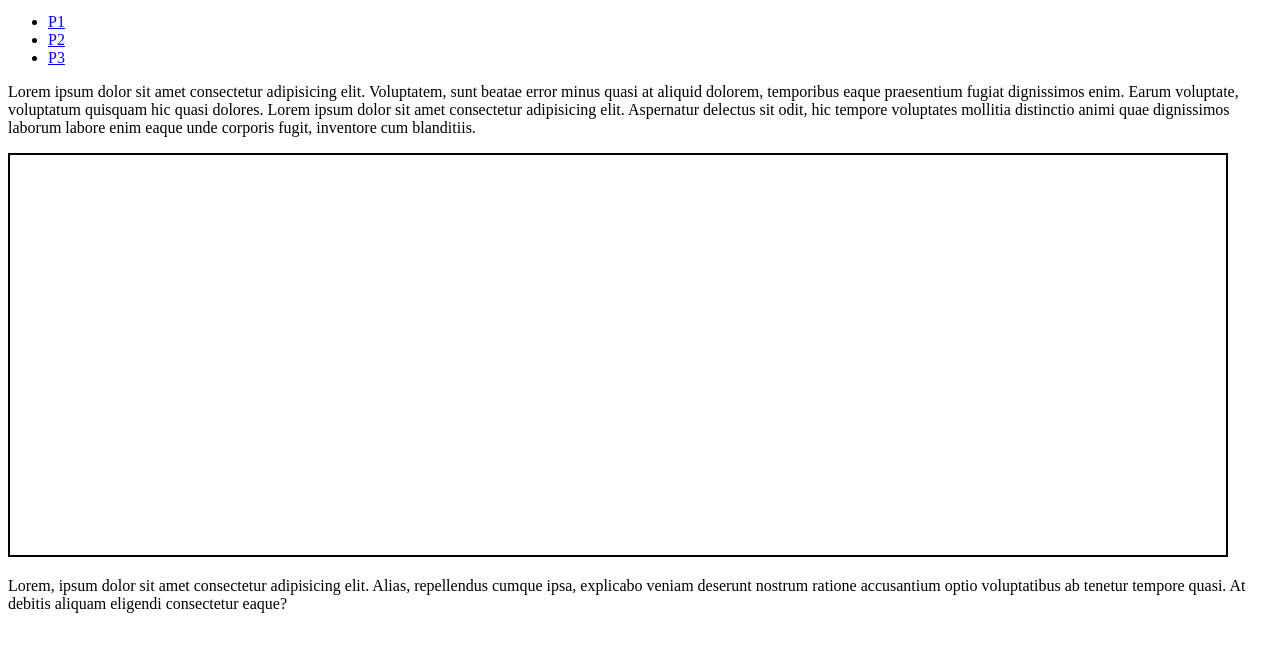
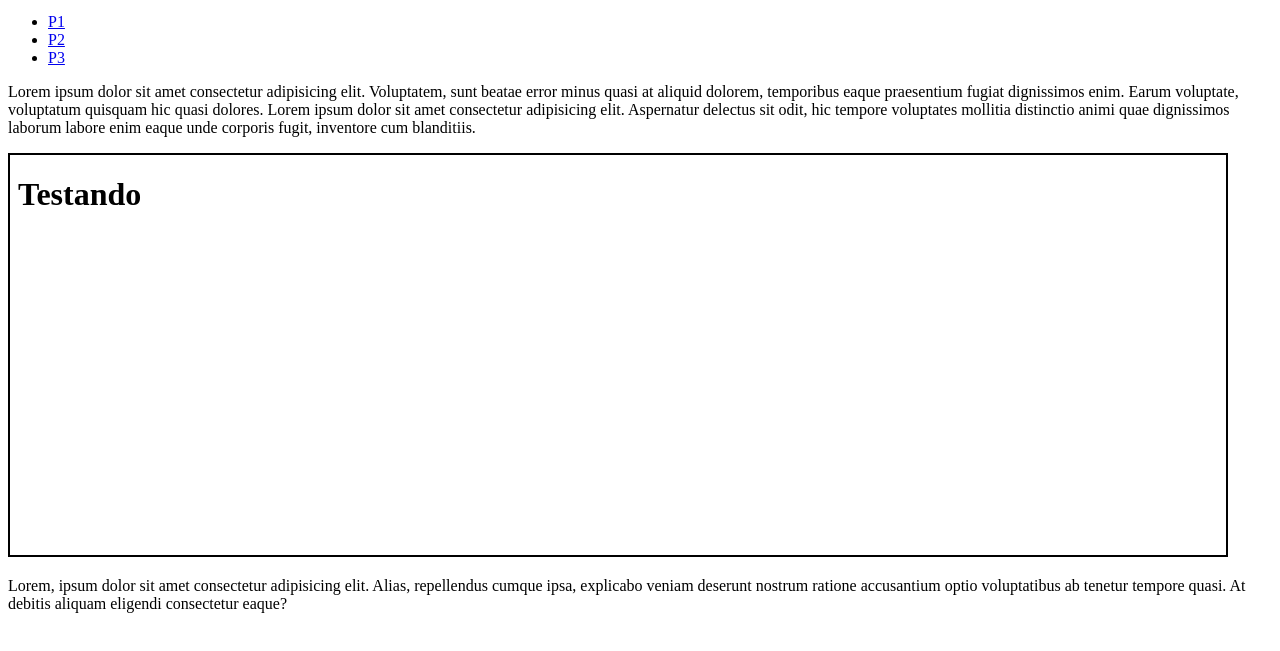
Before and after one commit to DanFigueredo/html-css, a plain HTML site: page exercicios/ex024/iframe003.html in a window 1280 px wide. Shown: the part 119-770 px from the top of the page. Drawn offline with Linux system fonts and the light colour scheme.

Commit message:
testando scrdoc

```diff
--- a/exercicios/ex024/iframe003.html
+++ b/exercicios/ex024/iframe003.html
@@ -31,7 +31,7 @@
     distinctio animi quae dignissimos laborum labore enim eaque unde
      corporis fugit, inventore cum blanditiis.</p>
 
-     <iframe id="tela" name="frame" src="" frameborder="0">
+     <iframe id="tela" name="frame" srcdoc="<h1>Testando</h1>" frameborder="0">
         <p>Infelizmente seu navegador não é compativel com isso.</p>
      </iframe>
 
```
